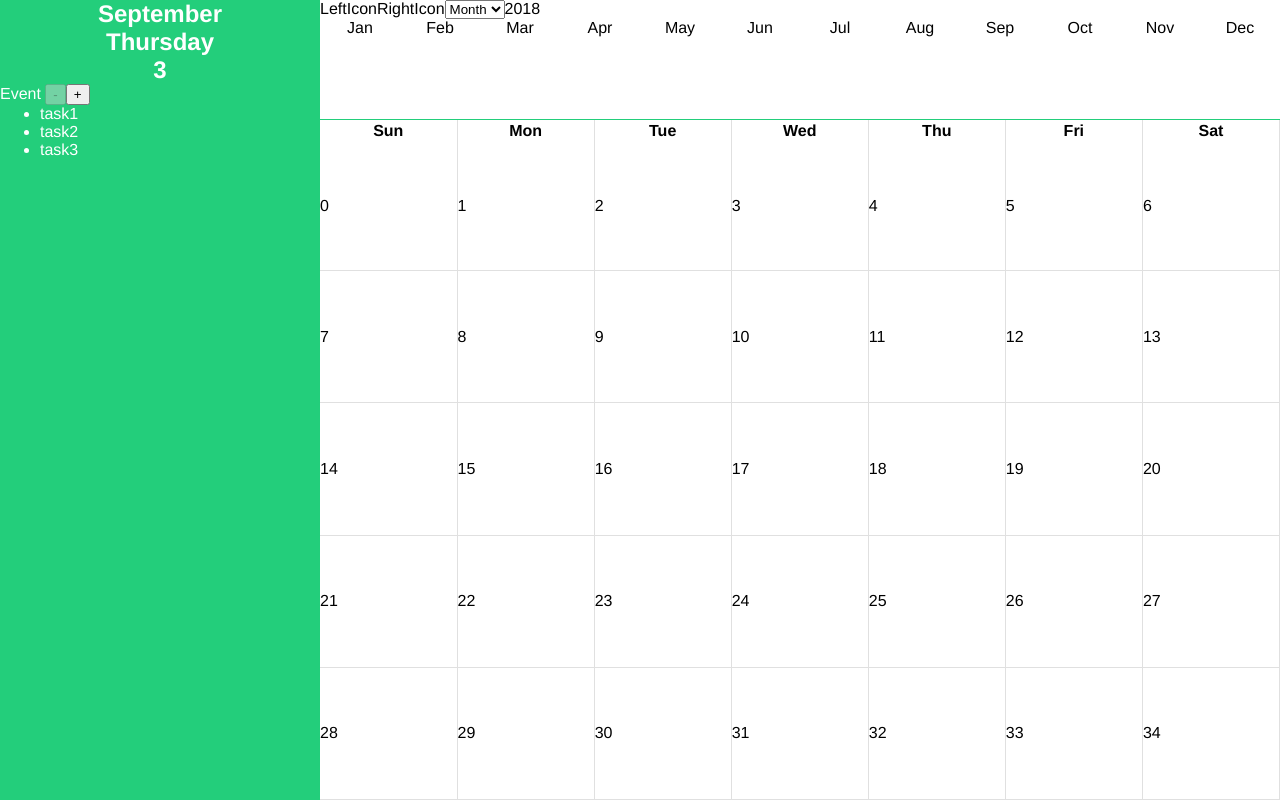
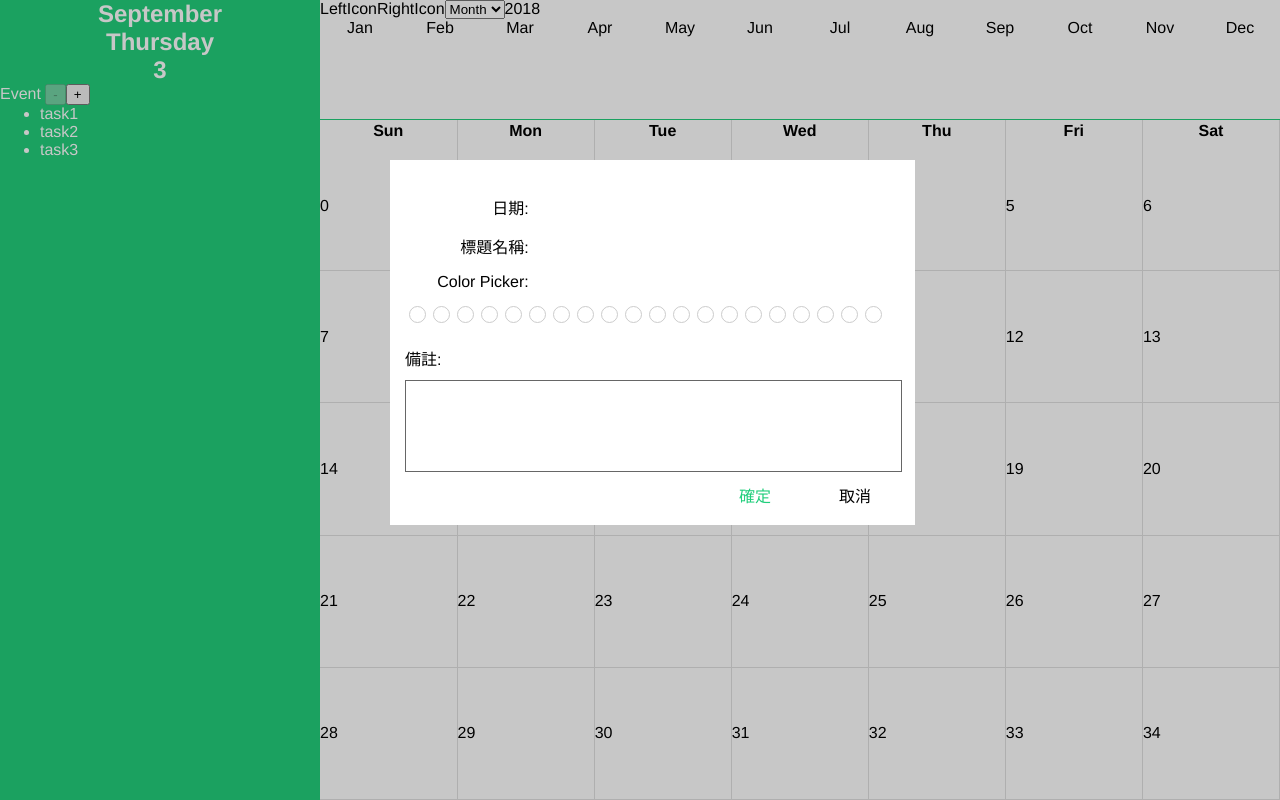
Before and after one commit to rosethorn999/calendar, a Vue app: page / in a window 1280 px wide. Built offline with nearby package versions, Linux system fonts and the light colour scheme.

Commit message:
Modal畫面調整

```diff
--- a/src/App.vue
+++ b/src/App.vue
@@ -23,7 +23,7 @@ export default {
   },
   data: function() {
     return {
-      showModal: false,
+      showModal: true,
       modalPKG: {
         header: "HEADER TEXT",
         body: "BODY TEXT",
@@ -40,7 +40,7 @@ body {
   padding: 0px;
 }
 #app {
-  font-family: "Avenir", Helvetica, Arial, sans-serif;
+  font-family: "微軟正黑體","Avenir", Helvetica, Arial, sans-serif;
   -webkit-font-smoothing: antialiased;
   -moz-osx-font-smoothing: grayscale;
 }
--- a/src/components/Modal.vue
+++ b/src/components/Modal.vue
@@ -2,13 +2,53 @@
   <div class="main" v-show="show" >
       <div v-show="show" class="modalMain">
           <div class="modalHeader">
-            {{pkg.header}}
+            <!-- {{pkg.header}} -->
           </div>
           <div class="modalBody">
-            {{pkg.body}}
+            <div class="modalDate">
+              <p>日期:</p>
+            </div>
+            <div class="modalCaption">
+              <p>標題名稱:</p>
+            </div>
+            <div class="modalColorPicker">
+              <p>Color Picker:</p>
+              <ul>
+                <li></li>
+                <li></li>
+                <li></li>
+                <li></li>
+                <li></li>
+                <li></li>
+                <li></li>
+                <li></li>
+                <li></li>
+                <li></li>
+                <li></li>
+                <li></li>
+                <li></li>
+                <li></li>
+                <li></li>
+                <li></li>
+                <li></li>
+                <li></li>
+                <li></li>
+                <li></li>
+              </ul>
+            </div>
+            <div class="modalRemarks">
+              <p>備註:</p>
+              <input class="modalRemarksBox" type="input">
+            </div>
+
+            <!-- {{pkg.body}} -->
           </div>
           <div class="modalFooter">
-            {{pkg.footer}}
+            <!-- {{pkg.footer}} -->
+            <div class="modelButtons">
+            <input type="button" value="確定" class="buttonConfirm">
+            <input type="button" value="取消" class="buttonCancel">
+            </div>
           </div>
       </div>
       <div class="modalBG"></div>
@@ -41,6 +81,7 @@ export default {
 <style scoped lang="scss">
 * {
   margin: 0px;
+  padding: 0px;
 }
 .main {
   width: 100%;
@@ -59,20 +100,106 @@ export default {
   z-index: 1401;
   position: absolute;
   margin: 0px auto;
-  width: 500px;
+  width: 525px;
   top: 20%;
   left: calc(50% - 250px);
 }
 .modalHeader {
-  background: #74b3ce;
+  background: #ffffff;
   height: 20px;
 }
 .modalBody {
-  background: #508991;
+  background: #ffffff;
   height: 300px;
+  padding: 15px;
+  box-sizing: border-box;
+}
+@mixin modalItem {
+  margin-top: 0px;
+  margin-bottom: 15px;
+}
+@mixin modalItemP {
+  text-align: end;
+  width: 25%;
+}
+.modalDate {
+  @include modalItem;
+  p {
+    @include modalItemP;
+  }
+}
+.modalCaption {
+  @include modalItem;
+  p {
+    @include modalItemP;
+  }
+}
+.modalColorPicker {
+  @include modalItem;
+  p {
+    @include modalItemP;
+  }
+  li {
+    list-style: none;
+    width: 15px;
+    height: 15px;
+    border: 1px solid #ccc;
+    border-radius: 50%;
+    display: inline-block;
+    margin: 3.5px;
+    margin-top: 15px;
+  }
+}
+.modalRemarks {
+  @include modalItem;
+  p {
+    text-align: start;
+  }
+  .modalRemarksBox {
+    margin-top: 10px;
+    border: 1px solid #666;
+    width: 100%;
+    height: 90px;
+    text-align: start;
+  }
 }
 .modalFooter {
-  background: #09bc8a;
-  height: 20px;
+  @mixin buttonCSS {
+    margin-left: 5px;
+    margin-right: 5px;
+    font-size: 1em;
+    border: 0;
+    background: #ffffff00;
+    width: 90px;
+    height: 30px;
+    transition: all 0.2s;
+  }
+  @mixin buttonHover {
+    background: #21ce7c;
+    color: white;
+  }
+  background: #ffffff;
+  height: 45px;
+  position: relative;
+  .modelButtons {
+    position: absolute;
+    right: 0;
+    display: block;
+    margin-right: 10px;
+    font-weight: bold;
+    .buttonConfirm {
+      @include buttonCSS;
+      color: #21ce7c;
+    }
+    .buttonConfirm:hover {
+      @include buttonHover;
+    }
+    .buttonCancel {
+      @include buttonCSS;
+    }
+    .buttonCancel:hover {
+      @include buttonHover;
+    }
+  }
 }
 </style>
```
